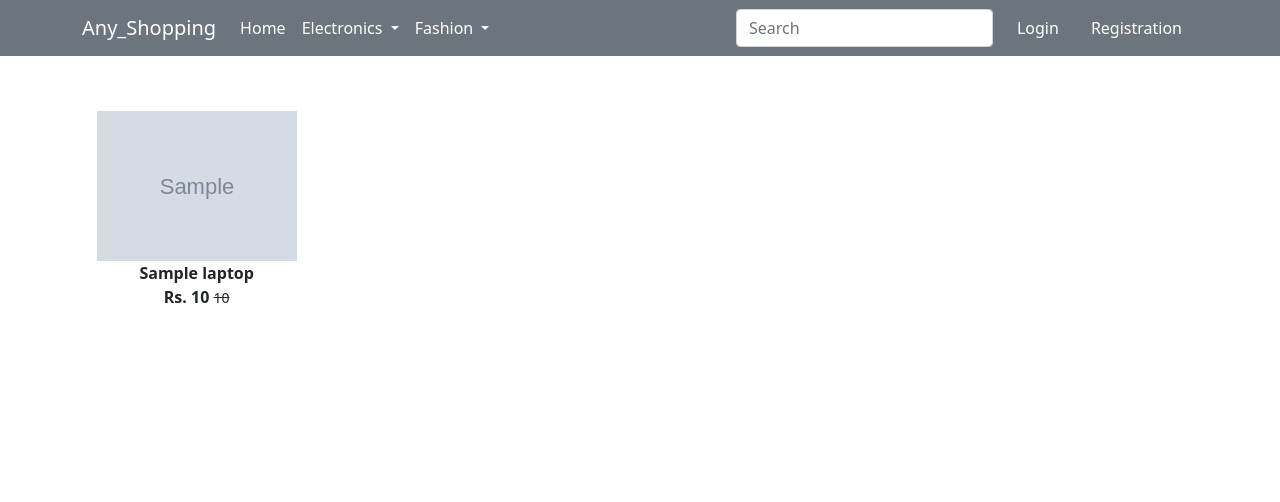
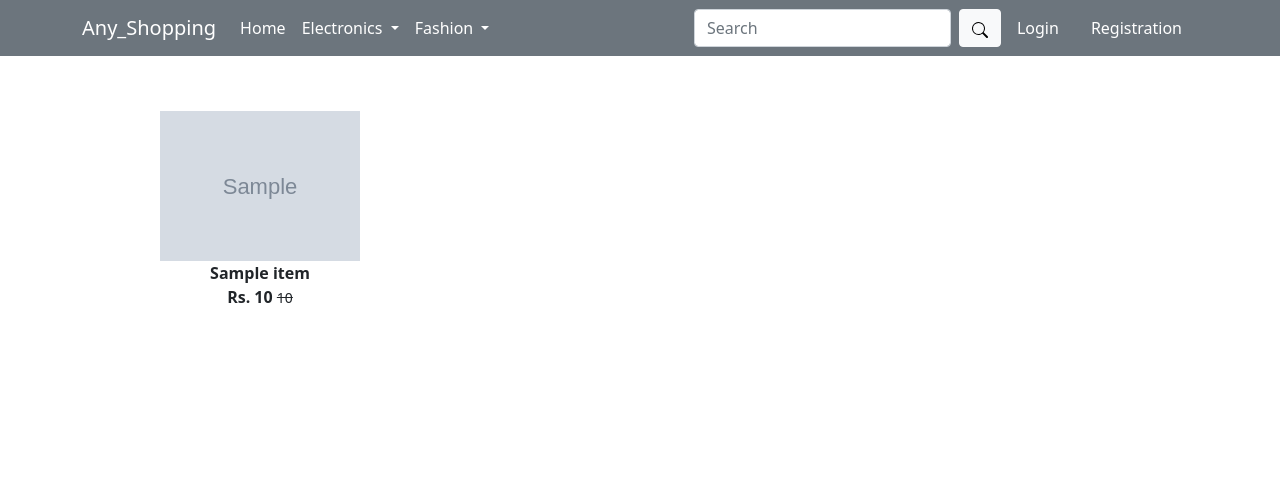
Before and after one commit to Luckykatariya30/E_Commers, a Django app: template app/templates/app/search_bar.html in a window 1280 px wide. Shown: the top 502 px of the page. Run offline with Django 5.2, Linux system fonts and the light colour scheme; the template is opened without the code that fills it: most values are stand-ins (such as "Sample title", 1, 10 or a date in 2020); grey boxes marked "Sample" are stand-in pictures; some libraries are stand-ins or nearby versions.

Commit message:
sum program add

```diff
--- a/app/static/app/js/myscript.js
+++ b/app/static/app/js/myscript.js
@@ -9,7 +9,7 @@ $('#slider1, #slider2, #slider3, #slider4').owlCarousel({
             autoplay: true,
         },
         600: {
-            items: 3,
+            items: 4,
             nav: true,
             autoplay: true,
         },
--- a/app/templates/app/base.html
+++ b/app/templates/app/base.html
@@ -58,17 +58,11 @@
             </ul>
           </li>
         </ul>
-        <form class="d-flex">
-          <input class="form-control me-2" type="search" placeholder="Search" aria-label="Search" name="anyone">
-          <!-- {% if request.user.is_authenticated %} -->
+        <form class="d-flex" method="get" action="{% url 'search' %}">
+          <input class="form-control me-2" type="text" placeholder="Search" aria-label="Search" name="anyone">
           <button class="btn btn-light" type="submit"><svg xmlns="http://www.w3.org/2000/svg" width="16" height="16" fill="currentColor" class="bi bi-search" viewBox="0 0 16 16">
             <path d="M11.742 10.344a6.5 6.5 0 1 0-1.397 1.398h-.001q.044.06.098.115l3.85 3.85a1 1 0 0 0 1.415-1.414l-3.85-3.85a1 1 0 0 0-.115-.1zM12 6.5a5.5 5.5 0 1 1-11 0 5.5 5.5 0 0 1 11 0"/>
           </svg></button>
-
-
-            <!-- {{user_first_letter|capfirst}} -->
-
-          <!-- {% endif %} -->
         </form>
         <div>
           <ul class="navbar-nav me-auto mb-2 mb-lg-0">
--- a/app/templates/app/search_bar.html
+++ b/app/templates/app/search_bar.html
@@ -5,16 +5,16 @@
 <div class="container my-5">
  <div class="row">
 
-  <div class="col-sm-8">
+  <div class="col-sm-12">
     <div class="row">
-        {% for product in laptops %}
+        {% for item in product %}
         <div class="col-sm-4 text-center mb-4">
-            <a href="{% url 'product-detail' product.id %}" class="btn">
+            <a href="{% url 'product-detail' item.id %}" class="btn">
                 <div class="item">
-                    <img src="{{product.product_image.url}}" alt="" height="150">
-                    <div class="fw-bold">{{product.title}}</div>
-                    <div class="fw-bold">Rs. {{product.discounted_price}}
-                        <small class="fw-light text-decoration-line-through">{{product.selling_price}}</small>
+                    <img src="{{item.product_image.url}}" alt="" height="150">
+                    <div class="fw-bold">{{item.title}}</div>
+                    <div class="fw-bold">Rs. {{item.discounted_price}}
+                        <small class="fw-light text-decoration-line-through">{{item.selling_price}}</small>
                     </div>
                 </div>
             </a>
--- a/app/urls.py
+++ b/app/urls.py
@@ -17,7 +17,7 @@ urlpatterns = [
     path('minuscart/', views.minus_cart),
     path('removecart/', views.remove_cart),
     path('buy/', views.buy_now, name='buy_now'),
-    path('search/', views.search_now, name='anyone'),
+    path('search/', views.search_now, name='search'),
     path('profile/', views.ProfileView.as_view(), name='profile'),
     path('address/', views.address, name='address'),
     path('orders/', views.orders, name='orders'),
```
Also changed, not shown: app/models.py (+5 -5 lines), app/templates/app/out_of_stoke.html (added, +14 -0 lines), app/views.py (+50 -1 lines), app/migrations/0002_alter_product_category.py (added), db.sqlite3.
